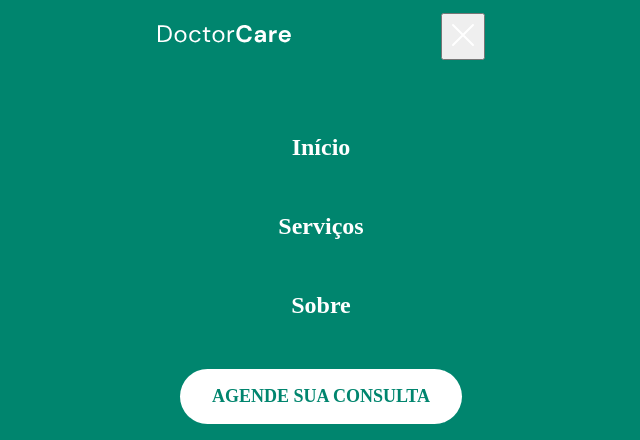
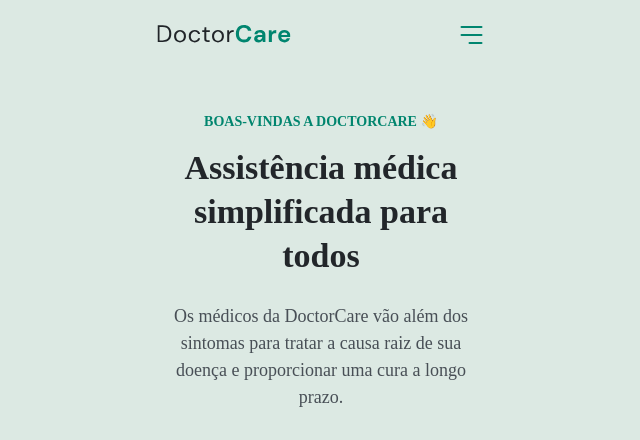
Before and after one commit to Alexander-Fonseca/NLW-site_assistencia_medica, a plain HTML site: page index.html in a window 1280 px wide. Shown: the top 440 px of the page, without its empty margins (319-959 px from the left). Drawn offline with Linux system fonts and the light colour scheme.

Commit message:
final dia 2

```diff
--- a/index.html
+++ b/index.html
@@ -7,7 +7,7 @@
     <title>DoctorCare</title>
     <link rel="stylesheet" href="style.css" />
   </head>
-  <body onscroll="onScroll()" class="menu-expanded">
+  <body onscroll="onScroll()" class="">
 
     <nav id="navigation" class="">
       <div class="wrapper">
@@ -57,14 +57,14 @@
           </li>
         </ul>
       </div>
-      <button class="open-menu">
+      <button onclick="openMenu()" class="open-menu">
          <svg width="40" height="40" viewBox="0 0 40 40" fill="none" xmlns="http://www.w3.org/2000/svg">
         <path d="M10 20H30" stroke="#00856F" stroke-width="2" stroke-linecap="round" stroke-linejoin="round"/>
         <path d="M10 12H30" stroke="#00856F" stroke-width="2" stroke-linecap="round" stroke-linejoin="round"/>
         <path d="M18 28L30 28" stroke="#00856F" stroke-width="2" stroke-linecap="round" stroke-linejoin="round"/>
         </svg>
       </button>
-     <button class="close-menu">
+     <button onclick="closeMenu()" class="close-menu">
       <svg width="40" height="40" viewBox="0 0 40 40" fill="none" xmlns="http://www.w3.org/2000/svg">
         <path d="M30 10L10 30M10 10L30 30" stroke="#FFFAF1" stroke-width="2" stroke-linecap="round" stroke-linejoin="round"/>
         </svg>
--- a/main.js
+++ b/main.js
@@ -6,3 +6,11 @@ function  onScroll(){
     navigation.classList.remove('scroll')
   }
 }
+
+function openMenu(){
+  document.body.classList.add('menu-expanded')
+}
+
+function closeMenu(){
+  document.body.classList.remove('menu-expanded')
+}
--- a/style.css
+++ b/style.css
@@ -23,6 +23,8 @@ body {
   font-family: 'DM Sans';
   font-size: 1.6rem;
   text-align: center;
+
+  overflow: overlay;
 }
 
 .wrapper{
@@ -156,13 +158,21 @@ nav.scroll svg:nth-child(1) path{
   fill: white;
 }
 
-nav.scroll svg:nth-child(2) path{
+nav.scroll button path{
   stroke: white;
 }
 
+nav button{
+  background: none;
+  border: none;
+  cursor: pointer;
+}
 /*=== MENU-EXPANDED ======================== */
 body.menu-expanded{
   overflow: hidden ;
+}
+body.menu-expanded > :not(nav){
+  display: none;
 }
 
 .menu, .close-menu,
```
